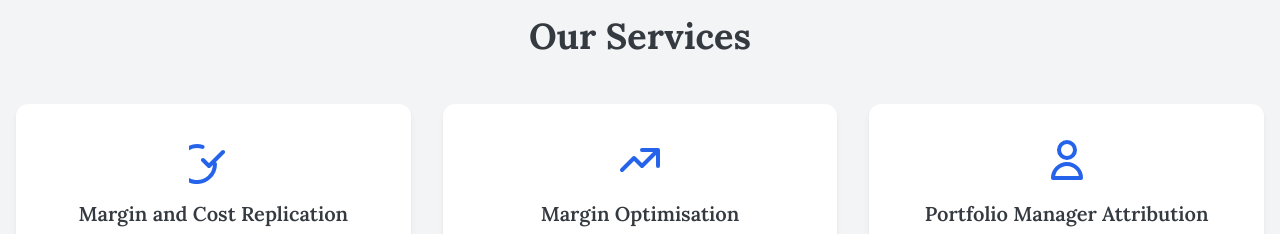
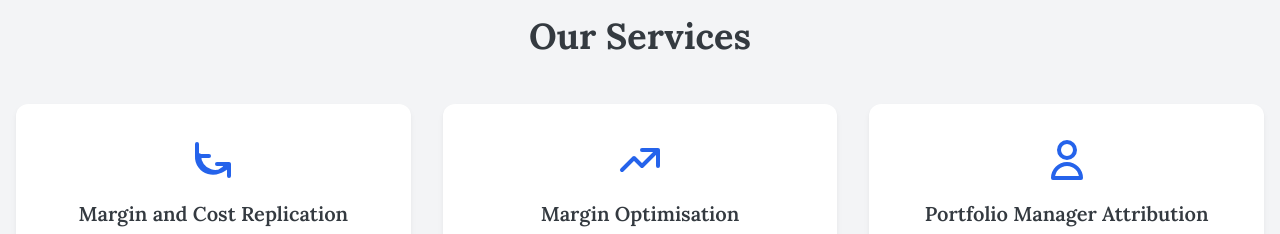
Before and after one commit to Yawvaar-dscl/site, a plain HTML site: page index.html in a window 1280 px wide. Shown: the part 3760-3994 px from the top of the page. Drawn offline with nearby package versions, Linux system fonts and the light colour scheme.

Commit message:
Update index.html

```diff
--- a/index.html
+++ b/index.html
@@ -143,8 +143,9 @@
             <div class="grid grid-cols-1 md:grid-cols-2 lg:grid-cols-3 gap-8">
                 <div class="bg-white p-8 card text-center">
                     <div class="text-blue-600 mb-4">
-                        <svg class="w-12 h-12 mx-auto" fill="none" stroke="currentColor" viewBox="0 0 24 24" xmlns="http://www.w3.org/2000/svg"><path stroke-linecap="round" stroke-linejoin="round" stroke-width="2" d="M7 12l3 3 7-7m-4 6a9 9 0 11-6.219-8.56"></path></svg>
-                    </div>
+					<svg class="w-12 h-12 mx-auto" fill="none" stroke="currentColor" viewBox="0 0 24 24" xmlns="http://www.w3.org/2000/svg"><path stroke-linecap="round" stroke-linejoin="round" stroke-width="2" d="M4 4v6h6M20 20v-6h-6M4 10a8.002 8.002 0 0014.906 4.418M20 14A8.002 8.002 0 015.094 9.582"/>
+						</svg>
+				</div>
                     <h3 class="text-xl font-semibold mb-4">Margin and Cost Replication</h3>
                     <p class="text-gray-700">
                         Accurately replicate and analyze margin calculations and associated costs across various financial instruments.
```
